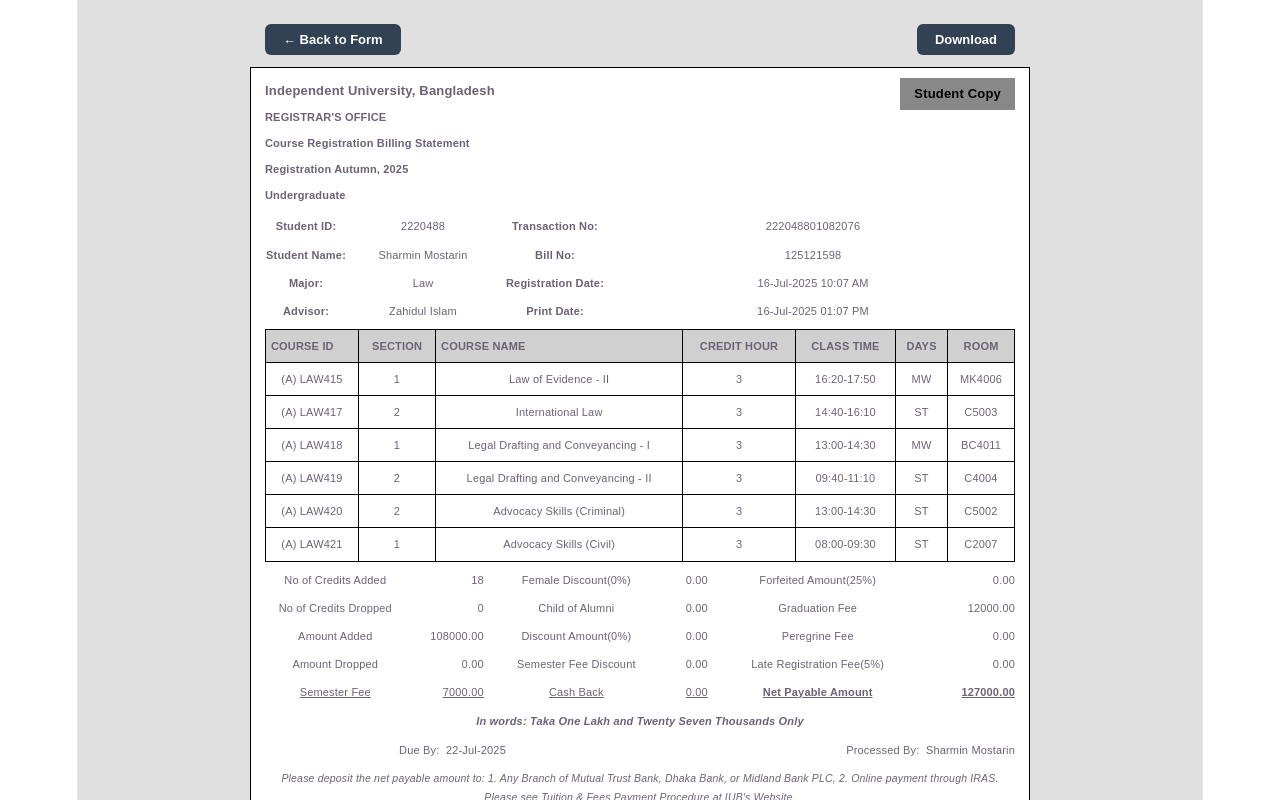
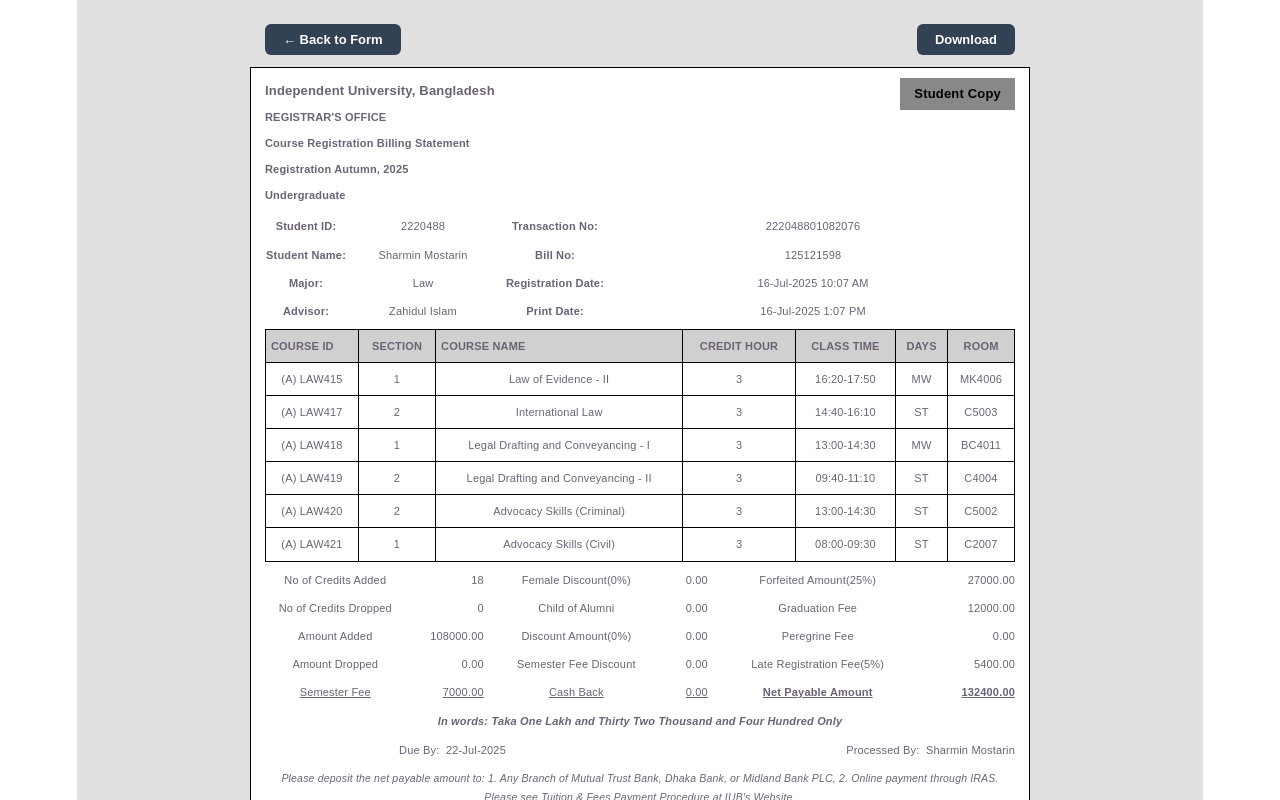
Before and after one commit to HafijurRahmanBhuiyan/iub-bill-web, a React (Vite) app: page / in a window 1280 px wide. Both pictures are taken after a click on the button "PDF View". Shown: the top 800 px of the page. Built offline with nearby package versions, Linux system fonts and the light colour scheme.

Commit message:
fix the form to bill update issue

```diff
--- a/src/App.jsx
+++ b/src/App.jsx
@@ -4,10 +4,21 @@ import RegistrationBill from './RegistrationBill.jsx'
 
 function App() {
   const [page, setPage] = useState('form')
+  const [registrationId, setRegistrationId] = useState(null)
 
-  if (page === 'bill') return <RegistrationBill onBack={() => setPage('form')} />
+  if (page === 'bill') return (
+    <RegistrationBill
+      registrationId={registrationId}
+      onBack={() => { setPage('form'); setRegistrationId(null) }}
+    />
+  )
 
-  return <RegistrationForm onPdfView={() => setPage('bill')} />
+  return (
+    <RegistrationForm
+      onPdfView={() => setPage('bill')}
+      onSubmitted={(id) => { setRegistrationId(id); setPage('bill') }}
+    />
+  )
 }
 
 export default App
--- a/src/RegistrationBill.jsx
+++ b/src/RegistrationBill.jsx
@@ -1,14 +1,115 @@
-import { useState } from "react";
+import { useState, useEffect } from "react";
 
-const BillingStatement = ({ copy }) => {
-  const courses = [
-    { id: "(A) LAW415", section: "1", name: "Law of Evidence - II", credit: 3, time: "16:20-17:50", days: "MW", room: "MK4006" },
-    { id: "(A) LAW417", section: "2", name: "International Law", credit: 3, time: "14:40-16:10", days: "ST", room: "C5003" },
-    { id: "(A) LAW418", section: "1", name: "Legal Drafting and Conveyancing - I", credit: 3, time: "13:00-14:30", days: "MW", room: "BC4011" },
-    { id: "(A) LAW419", section: "2", name: "Legal Drafting and Conveyancing - II", credit: 3, time: "09:40-11:10", days: "ST", room: "C4004" },
-    { id: "(A) LAW420", section: "2", name: "Advocacy Skills (Criminal)", credit: 3, time: "13:00-14:30", days: "ST", room: "C5002" },
-    { id: "(A) LAW421", section: "1", name: "Advocacy Skills (Civil)", credit: 3, time: "08:00-09:30", days: "ST", room: "C2007" },
+const numberToWords = (num) => {
+  const a = [
+    '', 'One', 'Two', 'Three', 'Four', 'Five', 'Six', 'Seven', 'Eight', 'Nine',
+    'Ten', 'Eleven', 'Twelve', 'Thirteen', 'Fourteen', 'Fifteen', 'Sixteen',
+    'Seventeen', 'Eighteen', 'Nineteen'
   ];
+  const b = ['', '', 'Twenty', 'Thirty', 'Forty', 'Fifty', 'Sixty', 'Seventy', 'Eighty', 'Ninety'];
+
+  const inWords = (n) => {
+    if (n === 0) return '';
+    let s = '';
+    if (n >= 100) { s += a[Math.floor(n / 100)] + ' Hundred '; n %= 100; }
+    if (n >= 20) { s += b[Math.floor(n / 10)] + ' '; n %= 10; }
+    if (n > 0) s += a[n] + ' ';
+    return s.trim();
+  };
+
+  let remainder = Math.round(num);
+  const crore = Math.floor(remainder / 10000000);
+  remainder %= 10000000;
+  const lakh = Math.floor(remainder / 100000);
+  remainder %= 100000;
+  const thousand = Math.floor(remainder / 1000);
+  const hundred = remainder % 1000;
+
+  const parts = [];
+  if (crore > 0) parts.push(inWords(crore) + ' Crore');
+  if (lakh > 0) parts.push(inWords(lakh) + ' Lakh');
+  if (thousand > 0) parts.push(inWords(thousand) + ' Thousand');
+  if (hundred > 0) parts.push(inWords(hundred));
+
+  return parts.length > 0 ? parts.join(' and ') : 'Zero';
+};
+
+const formatDateTime = (dateStr) => {
+  if (!dateStr) return '';
+  const d = new Date(dateStr);
+  const months = ['Jan', 'Feb', 'Mar', 'Apr', 'May', 'Jun', 'Jul', 'Aug', 'Sep', 'Oct', 'Nov', 'Dec'];
+  const day = String(d.getDate()).padStart(2, '0');
+  const month = months[d.getMonth()];
+  const year = d.getFullYear();
+  let hours = d.getHours();
+  const ampm = hours >= 12 ? 'PM' : 'AM';
+  hours = hours % 12 || 12;
+  const minutes = String(d.getMinutes()).padStart(2, '0');
+  return `${day}-${month}-${year} ${hours}:${minutes} ${ampm}`;
+};
+
+const formatDate = (dateStr) => {
+  if (!dateStr) return '';
+  const d = new Date(dateStr);
+  const months = ['Jan', 'Feb', 'Mar', 'Apr', 'May', 'Jun', 'Jul', 'Aug', 'Sep', 'Oct', 'Nov', 'Dec'];
+  const day = String(d.getDate()).padStart(2, '0');
+  const month = months[d.getMonth()];
+  const year = d.getFullYear();
+  return `${day}-${month}-${year}`;
+};
+
+const defaultCourses = [
+  { course_id: "(A) LAW415", section: "1", course_name: "Law of Evidence - II", credit_hour: 3, class_time: "16:20-17:50", days: "MW", room: "MK4006" },
+  { course_id: "(A) LAW417", section: "2", course_name: "International Law", credit_hour: 3, class_time: "14:40-16:10", days: "ST", room: "C5003" },
+  { course_id: "(A) LAW418", section: "1", course_name: "Legal Drafting and Conveyancing - I", credit_hour: 3, class_time: "13:00-14:30", days: "MW", room: "BC4011" },
+  { course_id: "(A) LAW419", section: "2", course_name: "Legal Drafting and Conveyancing - II", credit_hour: 3, class_time: "09:40-11:10", days: "ST", room: "C4004" },
+  { course_id: "(A) LAW420", section: "2", course_name: "Advocacy Skills (Criminal)", credit_hour: 3, class_time: "13:00-14:30", days: "ST", room: "C5002" },
+  { course_id: "(A) LAW421", section: "1", course_name: "Advocacy Skills (Civil)", credit_hour: 3, class_time: "08:00-09:30", days: "ST", room: "C2007" },
+];
+
+const defaultReg = {
+  student_id: "2220488",
+  student_name: "Sharmin Mostarin",
+  major: "Law",
+  advisor: "Zahidul Islam",
+  semester: "Autumn",
+  year: "2025",
+  level: "Undergraduate",
+  transaction_no: "222048801082076",
+  bill_no: "125121598",
+  registration_date: "2025-07-16T10:07:00",
+  print_date: "2025-07-16T13:07:00",
+  female_discount: 0,
+  child_of_alumni: 0,
+  discount_amount: 0,
+  semester_fee: 7000,
+  graduation_fee: 12000,
+  peregrine_fee: 0,
+  late_reg_fee: 5,
+  cash_back: 0,
+  forfeited_amount: 25,
+  due_by: "2025-07-22",
+  processed_by: "Sharmin Mostarin",
+};
+
+const BillingStatement = ({ copy, reg: regProp, courses: coursesProp }) => {
+  const reg = regProp || defaultReg;
+  const courses = coursesProp || defaultCourses;
+  const totalCredits = courses.reduce((s, c) => s + (parseFloat(c.credit_hour) || 0), 0);
+  const amountAdded = totalCredits * 6000;
+  const femaleDiscountVal = ((parseFloat(reg.female_discount) || 0) / 100) * amountAdded;
+  const discountVal = ((parseFloat(reg.discount_amount) || 0) / 100) * amountAdded;
+  const lateRegVal = ((parseFloat(reg.late_reg_fee) || 0) / 100) * amountAdded;
+  const forfeitedVal = ((parseFloat(reg.forfeited_amount) || 0) / 100) * amountAdded;
+  const netPayable = amountAdded
+    + (parseFloat(reg.semester_fee) || 0)
+    + (parseFloat(reg.graduation_fee) || 0)
+    - femaleDiscountVal
+    - discountVal
+    + lateRegVal
+    - (parseFloat(reg.cash_back) || 0)
+    - (parseFloat(reg.child_of_alumni) || 0);
+  const netPayableRounded = Math.round(netPayable * 100) / 100;
 
   return (
     <div style={{
@@ -40,8 +141,8 @@ const BillingStatement = ({ copy }) => {
           <div style={{ fontSize: "13px", fontWeight: "bold" }}>Independent University, Bangladesh</div>
           <div style={{ fontSize: "11px", fontWeight: "bold" }}>REGISTRAR'S OFFICE</div>
           <div style={{ fontSize: "11px", fontWeight: "bold" }}>Course Registration Billing Statement</div>
-          <div style={{ fontSize: "11px", fontWeight: "bold" }}>Registration Autumn, 2025</div>
-          <div style={{ fontSize: "11px", fontWeight: "bold" }}>Undergraduate</div>
+          <div style={{ fontSize: "11px", fontWeight: "bold" }}>Registration {reg.semester}, {reg.year}</div>
+          <div style={{ fontSize: "11px", fontWeight: "bold" }}>{reg.level}</div>
         </div>
       </div>
 
@@ -50,27 +151,27 @@ const BillingStatement = ({ copy }) => {
         <tbody>
           <tr>
             <td style={{ width: "80px", fontWeight: "bold" }}>Student ID:</td>
-            <td style={{ width: "150px" }}>2220488</td>
+            <td style={{ width: "150px" }}>{reg.student_id}</td>
             <td style={{ width: "110px", fontWeight: "bold" }}>Transaction No:</td>
-            <td>222048801082076</td>
+            <td>{reg.transaction_no}</td>
           </tr>
           <tr>
             <td style={{ fontWeight: "bold" }}>Student Name:</td>
-            <td>Sharmin Mostarin</td>
+            <td>{reg.student_name}</td>
             <td style={{ fontWeight: "bold" }}>Bill No:</td>
-            <td>125121598</td>
+            <td>{reg.bill_no}</td>
           </tr>
           <tr>
             <td style={{ fontWeight: "bold" }}>Major:</td>
-            <td>Law</td>
+            <td>{reg.major}</td>
             <td style={{ fontWeight: "bold" }}>Registration Date:</td>
-            <td>16-Jul-2025 10:07 AM</td>
+            <td>{formatDateTime(reg.registration_date)}</td>
           </tr>
           <tr>
             <td style={{ fontWeight: "bold" }}>Advisor:</td>
-            <td>Zahidul Islam</td>
+            <td>{reg.advisor}</td>
             <td style={{ fontWeight: "bold" }}>Print Date:</td>
-            <td>16-Jul-2025 01:07 PM</td>
+            <td>{formatDateTime(reg.print_date)}</td>
           </tr>
         </tbody>
       </table>
@@ -91,11 +192,11 @@ const BillingStatement = ({ copy }) => {
         <tbody>
           {courses.map((c, i) => (
             <tr key={i}>
-              <td style={{ border: "1px solid #000", padding: "3px 5px" }}>{c.id}</td>
+              <td style={{ border: "1px solid #000", padding: "3px 5px" }}>{c.course_id}</td>
               <td style={{ border: "1px solid #000", padding: "3px 5px", textAlign: "center" }}>{c.section}</td>
-              <td style={{ border: "1px solid #000", padding: "3px 5px" }}>{c.name}</td>
-              <td style={{ border: "1px solid #000", padding: "3px 5px", textAlign: "center" }}>{c.credit}</td>
-              <td style={{ border: "1px solid #000", padding: "3px 5px", textAlign: "center" }}>{c.time}</td>
+              <td style={{ border: "1px solid #000", padding: "3px 5px" }}>{c.course_name}</td>
+              <td style={{ border: "1px solid #000", padding: "3px 5px", textAlign: "center" }}>{Number(c.credit_hour)}</td>
+              <td style={{ border: "1px solid #000", padding: "3px 5px", textAlign: "center" }}>{c.class_time}</td>
               <td style={{ border: "1px solid #000", padding: "3px 5px", textAlign: "center" }}>{c.days}</td>
               <td style={{ border: "1px solid #000", padding: "3px 5px", textAlign: "center" }}>{c.room}</td>
             </tr>
@@ -107,11 +208,11 @@ const BillingStatement = ({ copy }) => {
       <table style={{ width: "100%", borderCollapse: "collapse", fontSize: "11px", marginBottom: "2px" }}>
         <tbody>
           {[
-            ["No of Credits Added", "18", "Female Discount(0%)", "0.00", "Forfeited Amount(25%)", "0.00", false],
-            ["No of Credits Dropped", "0", "Child of Alumni", "0.00", "Graduation Fee", "12000.00", false],
-            ["Amount Added", "108000.00", "Discount Amount(0%)", "0.00", "Peregrine Fee", "0.00", false],
-            ["Amount Dropped", "0.00", "Semester Fee Discount", "0.00", "Late Registration Fee(5%)", "0.00", false],
-            ["Semester Fee", "7000.00", "Cash Back", "0.00", "Net Payable Amount", "127000.00", true],
+            ["No of Credits Added", String(totalCredits), `Female Discount(${reg.female_discount}%)`, femaleDiscountVal.toFixed(2), `Forfeited Amount(${reg.forfeited_amount}%)`, forfeitedVal.toFixed(2), false],
+            ["No of Credits Dropped", "0", "Child of Alumni", (parseFloat(reg.child_of_alumni) || 0).toFixed(2), "Graduation Fee", (parseFloat(reg.graduation_fee) || 0).toFixed(2), false],
+            ["Amount Added", amountAdded.toFixed(2), `Discount Amount(${reg.discount_amount}%)`, discountVal.toFixed(2), "Peregrine Fee", (parseFloat(reg.peregrine_fee) || 0).toFixed(2), false],
+            ["Amount Dropped", "0.00", "Semester Fee Discount", "0.00", `Late Registration Fee(${reg.late_reg_fee}%)`, lateRegVal.toFixed(2), false],
+            ["Semester Fee", (parseFloat(reg.semester_fee) || 0).toFixed(2), "Cash Back", (parseFloat(reg.cash_back) || 0).toFixed(2), "Net Payable Amount", netPayableRounded.toFixed(2), true],
           ].map(([l1, v1, l2, v2, l3, v3, isLast], i) => (
             <tr key={i}>
               <td style={{ padding: "1px 6px 1px 0", textDecoration: isLast ? "underline" : "none", width: "17%" }}>{l1}</td>
@@ -127,13 +228,13 @@ const BillingStatement = ({ copy }) => {
 
       {/* In Words — bold and italic */}
       <div style={{ fontSize: "11px", marginBottom: "3px", fontWeight: "bold", fontStyle: "italic" }}>
-        In words: Taka One Lakh and Twenty Seven Thousands Only
+        In words: Taka {numberToWords(netPayableRounded)} Only
       </div>
 
       {/* Due By / Processed By — centered and right-aligned on same line */}
       <div style={{ fontSize: "11px", display: "flex", justifyContent: "space-between", marginBottom: "6px" }}>
-        <div style={{ flex: 1, textAlign: "center" }}>Due By:&nbsp; 22-Jul-2025</div>
-        <div style={{ flex: 1, textAlign: "right" }}>Processed By:&nbsp; Sharmin Mostarin</div>
+        <div style={{ flex: 1, textAlign: "center" }}>Due By:&nbsp; {formatDate(reg.due_by)}</div>
+        <div style={{ flex: 1, textAlign: "right" }}>Processed By:&nbsp; {reg.processed_by}</div>
       </div>
 
       {/* Footer note inside each copy */}
@@ -152,7 +253,30 @@ const BillingStatement = ({ copy }) => {
   );
 };
 
-export default function RegistrationBill({ onBack }) {
+export default function RegistrationBill({ registrationId, onBack }) {
+  const [registration, setRegistration] = useState(null);
+  const [loading, setLoading] = useState(!!registrationId);
+  const [error, setError] = useState(null);
+
+  useEffect(() => {
+    if (!registrationId) return;
+    setLoading(true);
+    setError(null);
+    fetch(`http://localhost:3001/api/registrations/${registrationId}`)
+      .then(res => {
+        if (!res.ok) throw new Error('Failed to fetch registration');
+        return res.json();
+      })
+      .then(data => {
+        setRegistration(data);
+        setLoading(false);
+      })
+      .catch(err => {
+        setError(err.message);
+        setLoading(false);
+      });
+  }, [registrationId]);
+
   return (
     <div style={{
       backgroundColor: "#e0e0e0",
@@ -163,7 +287,8 @@ export default function RegistrationBill({ onBack }) {
       alignItems: "center",
       gap: "0",
     }}>
-      <div style={{
+      <style>{`@media print{@page{margin:15mm;size:A4 portrait}*{-webkit-print-color-adjust:exact!important;print-color-adjust:exact!important}.no-print{display:none!important}}`}</style>
+      <div className="no-print" style={{
         width: "750px", marginBottom: "12px",
         display: "flex", justifyContent: "space-between", alignItems: "center",
       }}>
@@ -172,17 +297,20 @@ export default function RegistrationBill({ onBack }) {
           padding: "8px 18px", borderRadius: "6px", cursor: "pointer",
           fontSize: "13px", fontWeight: "600", fontFamily: "'DM Sans', sans-serif",
         }}>← Back to Form</button>
-        <button onClick={() => {}} style={{
+        <button onClick={() => window.print()} style={{
           background: "#334155", border: "none", color: "#fff",
           padding: "8px 18px", borderRadius: "6px", cursor: "pointer",
           fontSize: "13px", fontWeight: "600", fontFamily: "'DM Sans', sans-serif",
         }}>Download</button>
       </div>
-      {/* Student Copy */}
-      <BillingStatement copy="Student Copy" />
-
-      {/* Bank Copy */}
-      <BillingStatement copy="Bank Copy" />
+      {loading && <div style={{ color: "#333", fontSize: "14px" }}>Loading registration data...</div>}
+      {error && <div style={{ color: "#c00", fontSize: "14px" }}>Error: {error}</div>}
+      {!loading && !error && (
+        <>
+          <BillingStatement copy="Student Copy" reg={registration} courses={registration?.courses} />
+          <BillingStatement copy="Bank Copy" reg={registration} courses={registration?.courses} />
+        </>
+      )}
     </div>
   );
 }
```
Also changed, not shown: src/RegistrationForm.jsx (+12 -3 lines), 1 other file (tests, documents, lock files or other folders).
